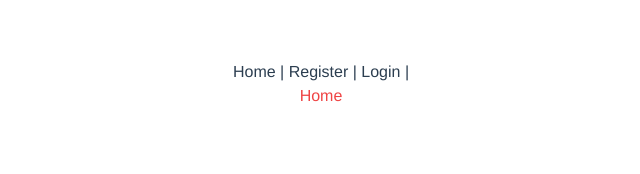
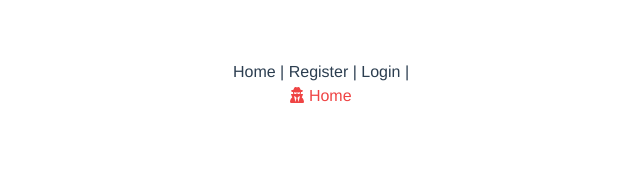
Before and after one commit to quentinHiribarne/character-builder, a Vue app: page / in a window 1280 px wide. Shown: the top 174 px of the page, without its empty margins (319-959 px from the left). Built offline with nearby package versions, Linux system fonts and the light colour scheme; no server answers.

Commit message:
Add fontawesome

```diff
--- a/package.json
+++ b/package.json
@@ -8,6 +8,11 @@
         "lint": "vue-cli-service lint"
     },
     "dependencies": {
+        "@fortawesome/fontawesome-svg-core": "^6.1.1",
+        "@fortawesome/free-brands-svg-icons": "^6.1.1",
+        "@fortawesome/free-regular-svg-icons": "^6.1.1",
+        "@fortawesome/free-solid-svg-icons": "^6.1.1",
+        "@fortawesome/vue-fontawesome": "^3.0.1",
         "core-js": "^3.8.3",
         "firebase": "^9.6.10",
         "register-service-worker": "^1.7.2",
--- a/src/main.js
+++ b/src/main.js
@@ -3,6 +3,15 @@
 import "./registerServiceWorker";
 import "./tailwind.css";
 import router from "./router";
+
+/* import the fontawesome core */
+import { library } from "@fortawesome/fontawesome-svg-core";
+/* import font awesome icon component */
+import { FontAwesomeIcon } from "@fortawesome/vue-fontawesome";
+/* import specific icons */
+import { faUserSecret } from "@fortawesome/free-solid-svg-icons";
+
+library.add(faUserSecret);
 
 // Import the functions you need from the SDKs you need
 import { initializeApp } from "firebase/app";
@@ -29,5 +38,7 @@
 const analytics = getAnalytics(firebase);
 
 const app = createApp(App);
+
 app.use(router);
+app.component("font-awesome-icon", FontAwesomeIcon);
 app.mount("#app");
--- a/src/views/HomePage.vue
+++ b/src/views/HomePage.vue
@@ -1,3 +1,6 @@
 <template>
-    <div class="font-medium text-red-500">Home</div>
+    <div class="font-medium text-red-500">
+        <font-awesome-icon icon="fa-solid fa-user-secret" />
+        Home
+    </div>
 </template>
```
Also changed, not shown: 1 other file (tests, documents, lock files or other folders).
